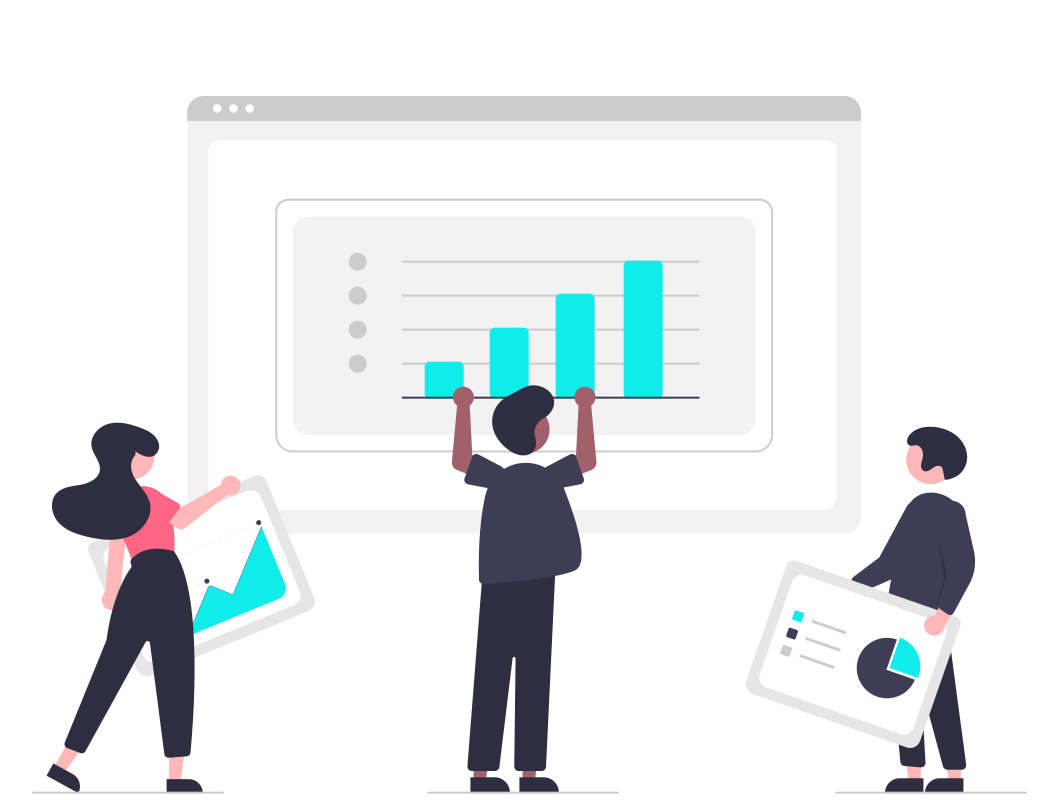
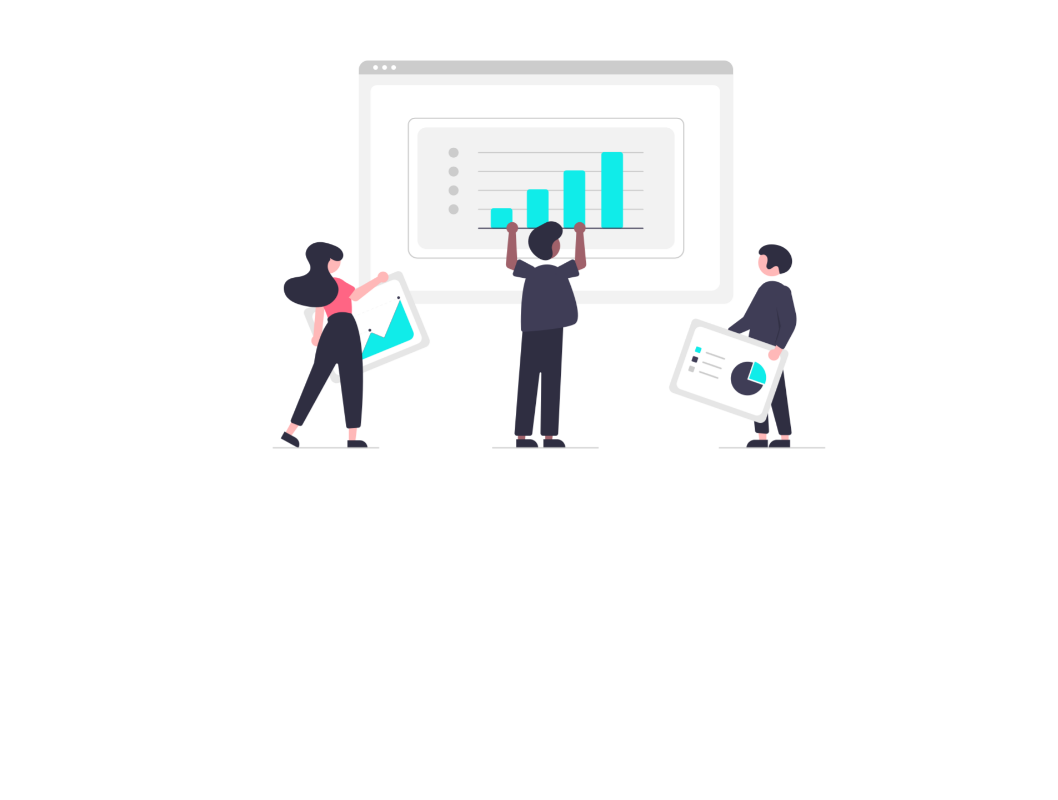
Before and after one commit to lucky0011198/sliders, a plain HTML site: page index.html in a window 1280 px wide. Shown: the whole page, without its empty margins (88-1146 px from the left). Drawn offline with nearby package versions, Linux system fonts and the light colour scheme.

Commit message:
Update index.html

```diff
--- a/index.html
+++ b/index.html
@@ -20,7 +20,7 @@
       position: fixed;
     }
   </style>
-<div class="w3-content w3-section" style="max-width:100%">
+<div class="w3-content w3-section" style="margin-left:30%; text-align:center">
   <img class="mySlides" src="undraw_design_sprint_x3eb.png" style="width:100%">
   <img class="mySlides" src="undraw_calendar_dutt.png" style="width:100%">
   <img class="mySlides" src="undraw_Data_re_80ws.png" style="width:100%">
```
